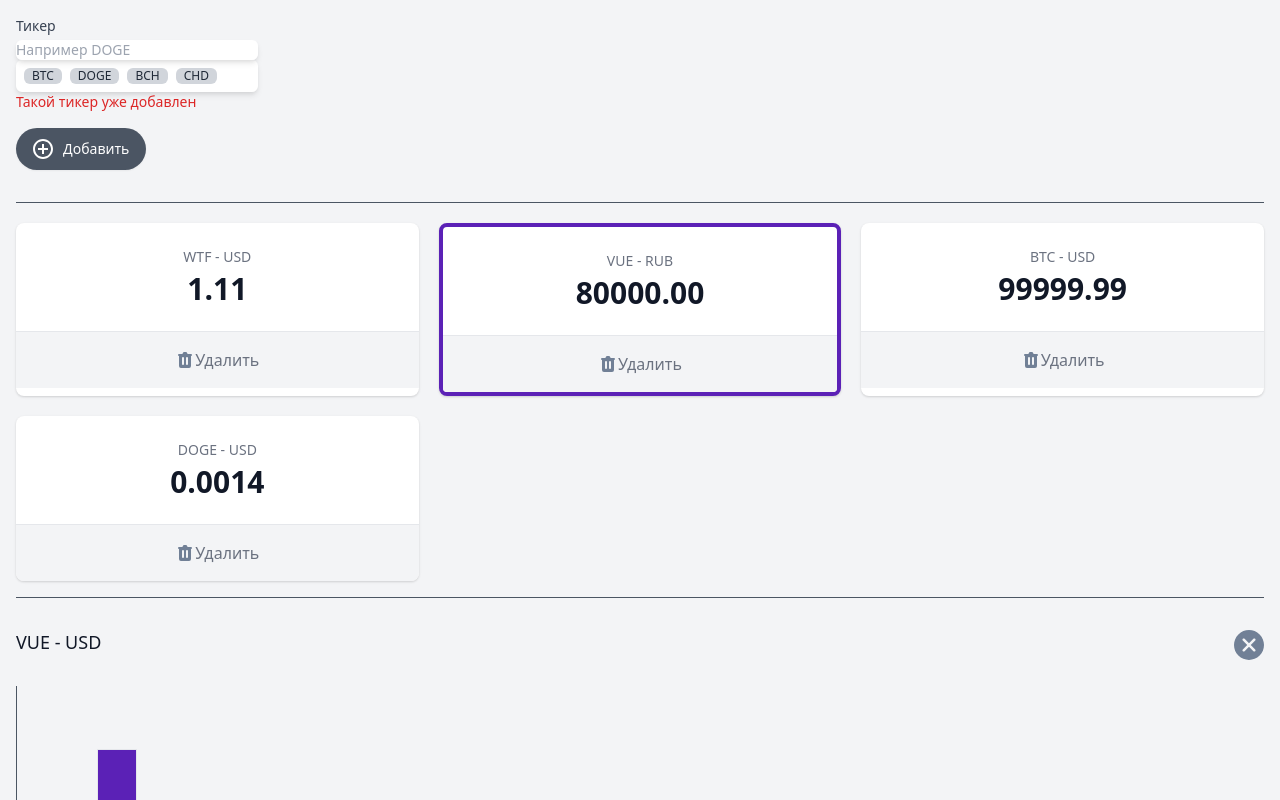
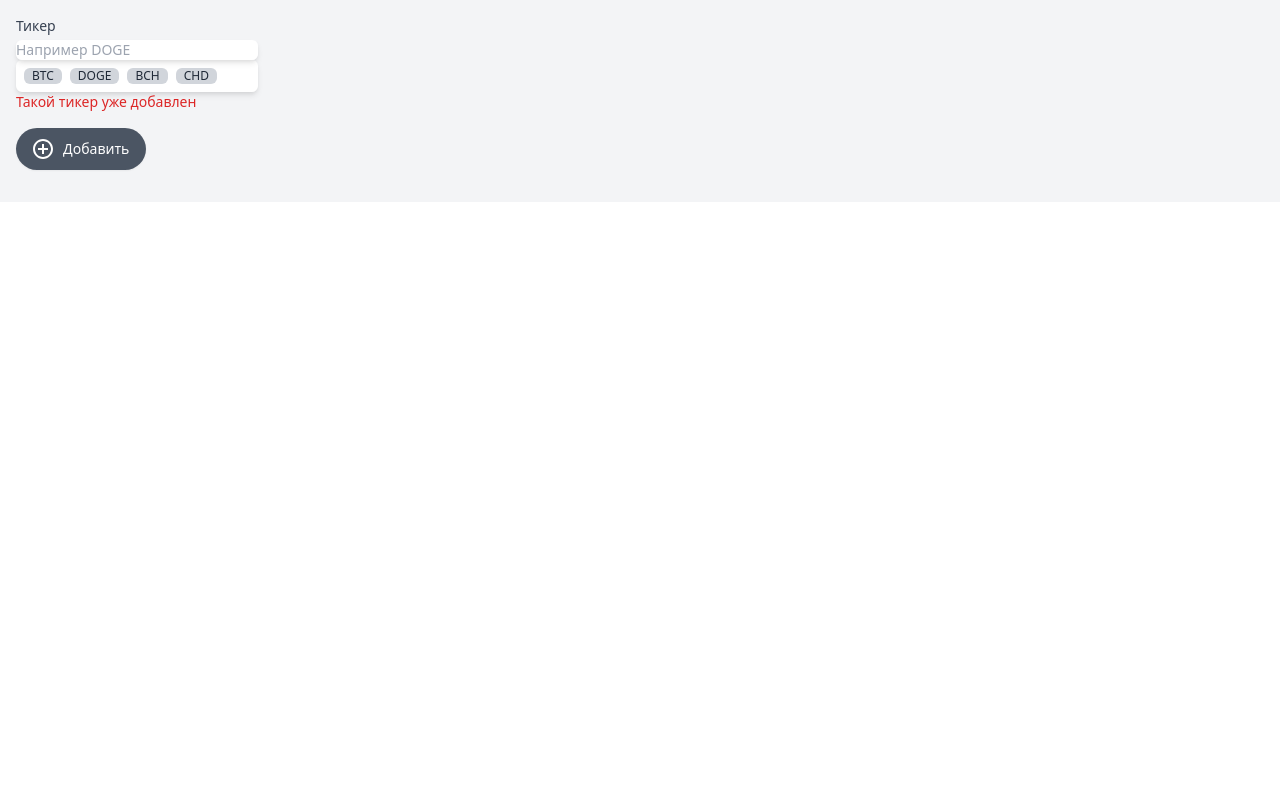
Before and after one commit to zhuravlevma/crypto-project, a Vue app: page / in a window 1280 px wide. Shown: the top 800 px of the page. Built offline with nearby package versions, Linux system fonts and the light colour scheme.

Commit message:
preparation for independent work

```diff
--- a/src/App.vue
+++ b/src/App.vue
@@ -15,6 +15,8 @@
           >
           <div class="mt-1 relative rounded-md shadow-md">
             <input
+              v-on:keydown.enter = "add"
+              v-model="ticker"
               type="text"
               name="wallet"
               id="wallet"
@@ -40,6 +42,7 @@
         </div>
       </div>
       <button
+        @click="add()"
         type="button"
         class="my-4 inline-flex items-center py-2 px-4 border border-transparent shadow-sm text-sm leading-4 font-medium rounded-full text-white bg-gray-600 hover:bg-gray-700 transition-colors duration-300 focus:outline-none focus:ring-2 focus:ring-offset-2 focus:ring-gray-500"
       >
@@ -60,108 +63,29 @@
       </button>
     </section>
 
+    <template v-if="tickers.length">
       <hr class="w-full border-t border-gray-600 my-4" />
       <dl class="mt-5 grid grid-cols-1 gap-5 sm:grid-cols-3">
         <div
+          v-for="(t, idx) in tickers"
+          :key="idx"
+          @click="select(t)"
+          :class="{
+            'border-4': sel == t
+          }"
           class="bg-white overflow-hidden shadow rounded-lg border-purple-800 border-solid cursor-pointer"
         >
           <div class="px-4 py-5 sm:p-6 text-center">
             <dt class="text-sm font-medium text-gray-500 truncate">
-              WTF - USD
+              {{ t.name }} - USD
             </dt>
             <dd class="mt-1 text-3xl font-semibold text-gray-900">
-              1.11
+              {{ t.price }}
             </dd>
           </div>
           <div class="w-full border-t border-gray-200"></div>
           <button
-            class="flex items-center justify-center font-medium w-full bg-gray-100 px-4 py-4 sm:px-6 text-md text-gray-500 hover:text-gray-600 hover:bg-gray-200 hover:opacity-20 transition-all focus:outline-none"
-          >
-            <svg
-              class="h-5 w-5"
-              xmlns="http://www.w3.org/2000/svg"
-              viewBox="0 0 20 20"
-              fill="#718096"
-              aria-hidden="true"
-            >
-              <path
-                fill-rule="evenodd"
-                d="M9 2a1 1 0 00-.894.553L7.382 4H4a1 1 0 000 2v10a2 2 0 002 2h8a2 2 0 002-2V6a1 1 0 100-2h-3.382l-.724-1.447A1 1 0 0011 2H9zM7 8a1 1 0 012 0v6a1 1 0 11-2 0V8zm5-1a1 1 0 00-1 1v6a1 1 0 102 0V8a1 1 0 00-1-1z"
-                clip-rule="evenodd"
-              ></path></svg>Удалить
-          </button>
-        </div>
-        <div
-          class="bg-white overflow-hidden shadow rounded-lg border-purple-800 border-solid border-4 cursor-pointer"
-        >
-          <div class="px-4 py-5 sm:p-6 text-center">
-            <dt class="text-sm font-medium text-gray-500 truncate">
-              VUE - RUB
-            </dt>
-            <dd class="mt-1 text-3xl font-semibold text-gray-900">
-              80000.00
-            </dd>
-          </div>
-          <div class="w-full border-t border-gray-200"></div>
-          <button
-            class="flex items-center justify-center font-medium w-full bg-gray-100 px-4 py-4 sm:px-6 text-md text-gray-500 hover:text-gray-600 hover:bg-gray-200 hover:opacity-20 transition-all focus:outline-none"
-          >
-            <svg
-              class="h-5 w-5"
-              xmlns="http://www.w3.org/2000/svg"
-              viewBox="0 0 20 20"
-              fill="#718096"
-              aria-hidden="true"
-            >
-              <path
-                fill-rule="evenodd"
-                d="M9 2a1 1 0 00-.894.553L7.382 4H4a1 1 0 000 2v10a2 2 0 002 2h8a2 2 0 002-2V6a1 1 0 100-2h-3.382l-.724-1.447A1 1 0 0011 2H9zM7 8a1 1 0 012 0v6a1 1 0 11-2 0V8zm5-1a1 1 0 00-1 1v6a1 1 0 102 0V8a1 1 0 00-1-1z"
-                clip-rule="evenodd"
-              ></path></svg>Удалить
-          </button>
-        </div>
-        <div
-          class="bg-white overflow-hidden shadow rounded-lg border-purple-800 border-solid cursor-pointer"
-        >
-          <div class="px-4 py-5 sm:p-6 text-center">
-            <dt class="text-sm font-medium text-gray-500 truncate">
-              BTC - USD
-            </dt>
-            <dd class="mt-1 text-3xl font-semibold text-gray-900">
-              99999.99
-            </dd>
-          </div>
-          <div class="w-full border-t border-gray-200"></div>
-          <button
-            class="flex items-center justify-center font-medium w-full bg-gray-100 px-4 py-4 sm:px-6 text-md text-gray-500 hover:text-gray-600 hover:bg-gray-200 hover:opacity-20 transition-all focus:outline-none"
-          >
-            <svg
-              class="h-5 w-5"
-              xmlns="http://www.w3.org/2000/svg"
-              viewBox="0 0 20 20"
-              fill="#718096"
-              aria-hidden="true"
-            >
-              <path
-                fill-rule="evenodd"
-                d="M9 2a1 1 0 00-.894.553L7.382 4H4a1 1 0 000 2v10a2 2 0 002 2h8a2 2 0 002-2V6a1 1 0 100-2h-3.382l-.724-1.447A1 1 0 0011 2H9zM7 8a1 1 0 012 0v6a1 1 0 11-2 0V8zm5-1a1 1 0 00-1 1v6a1 1 0 102 0V8a1 1 0 00-1-1z"
-                clip-rule="evenodd"
-              ></path></svg>Удалить
-          </button>
-        </div>
-        <div
-          class="bg-white overflow-hidden shadow rounded-lg border-purple-800 border-solid cursor-pointer"
-        >
-          <div class="px-4 py-5 sm:p-6 text-center">
-            <dt class="text-sm font-medium text-gray-500 truncate">
-              DOGE - USD
-            </dt>
-            <dd class="mt-1 text-3xl font-semibold text-gray-900">
-              0.0014
-            </dd>
-          </div>
-          <div class="w-full border-t border-gray-200"></div>
-          <button
+            @click.stop="handleDelete(t)"
             class="flex items-center justify-center font-medium w-full bg-gray-100 px-4 py-4 sm:px-6 text-md text-gray-500 hover:text-gray-600 hover:bg-gray-200 hover:opacity-20 transition-all focus:outline-none"
           >
             <svg
@@ -180,12 +104,13 @@
         </div>
       </dl>
       <hr class="w-full border-t border-gray-600 my-4" />
-    <section class="relative">
+    </template>
+    <section v-if="sel" class="relative">
       <h3 class="text-lg leading-6 font-medium text-gray-900 my-8">
-        VUE - USD
+        {{ sel.name }} - USD
       </h3>
       <div class="flex items-end border-gray-600 border-b border-l h-64">
-        <div
+        <!-- <div
           class="bg-purple-800 border w-10 h-24"
         ></div>
         <div
@@ -196,11 +121,17 @@
         ></div>
         <div
           class="bg-purple-800 border w-10 h-16"
-        ></div>
-      </div>
+        ></div> -->
+          <div
+          v-for="(bar, idx) in normalizeGraph()"
+          :key="idx"
+          :style="{height: `${bar}%`}"
+          class="bg-purple-800 border w-10"></div>
+        </div>
       <button
         type="button"
         class="absolute top-0 right-0"
+        @click="sel = null"
       >
         <svg
           xmlns="http://www.w3.org/2000/svg"
@@ -231,7 +162,54 @@
 
 </template>
 
+<script>
+export default {
+  name: "App",
 
-export default {
-  name: 'App',
+  data() {
+    return {
+      ticker: null,
+      tickers: [],
+      sel: null,
+      graph: [],
+    }
+  },
+
+  methods: {
+    add() {
+      const currentTicker = {
+        name: this.ticker,
+        price: "-"
+      };
+
+      this.tickers.push(currentTicker)
+
+      setInterval(async () => {
+        const f = await fetch(`https://min-api.cryptocompare.com/data/price?fsym=${currentTicker.name}&tsyms=USD&api_key=9c7a28ec5642111922c38b3b1ec6d9fcb02b9bcd480756db0476c8b281b836d1`)
+        const data = await f.json();
+        this.tickers.find(t => t.name === currentTicker.name).price = data.USD > 1 ? data.USD.toFixed(2) : data.USD.toPrecision(2);
+
+        if (this.sel?.name === currentTicker.name) {
+          this.graph.push(data.USD);
+        }
+      }, 5000)
+      this.ticker = "";
+    },
+    select(ticker) {
+      this.sel = ticker;
+      this.graph = [];
+    },
+    handleDelete(tickerToRemove) {
+      this.tickers = this.tickers.filter(t => t !== tickerToRemove)
+    },
+    normalizeGraph() {
+      const maxValue = Math.max(...this.graph);
+      const minValue = Math.min(...this.graph);
+
+      return this.graph.map(
+        price => 5 + ((price - minValue)) * 95 / (maxValue - minValue)
+      )
+    }
+  }
 }
+</script>
```
Also changed, not shown: jsconfig.json (added, +10 -0 lines).
